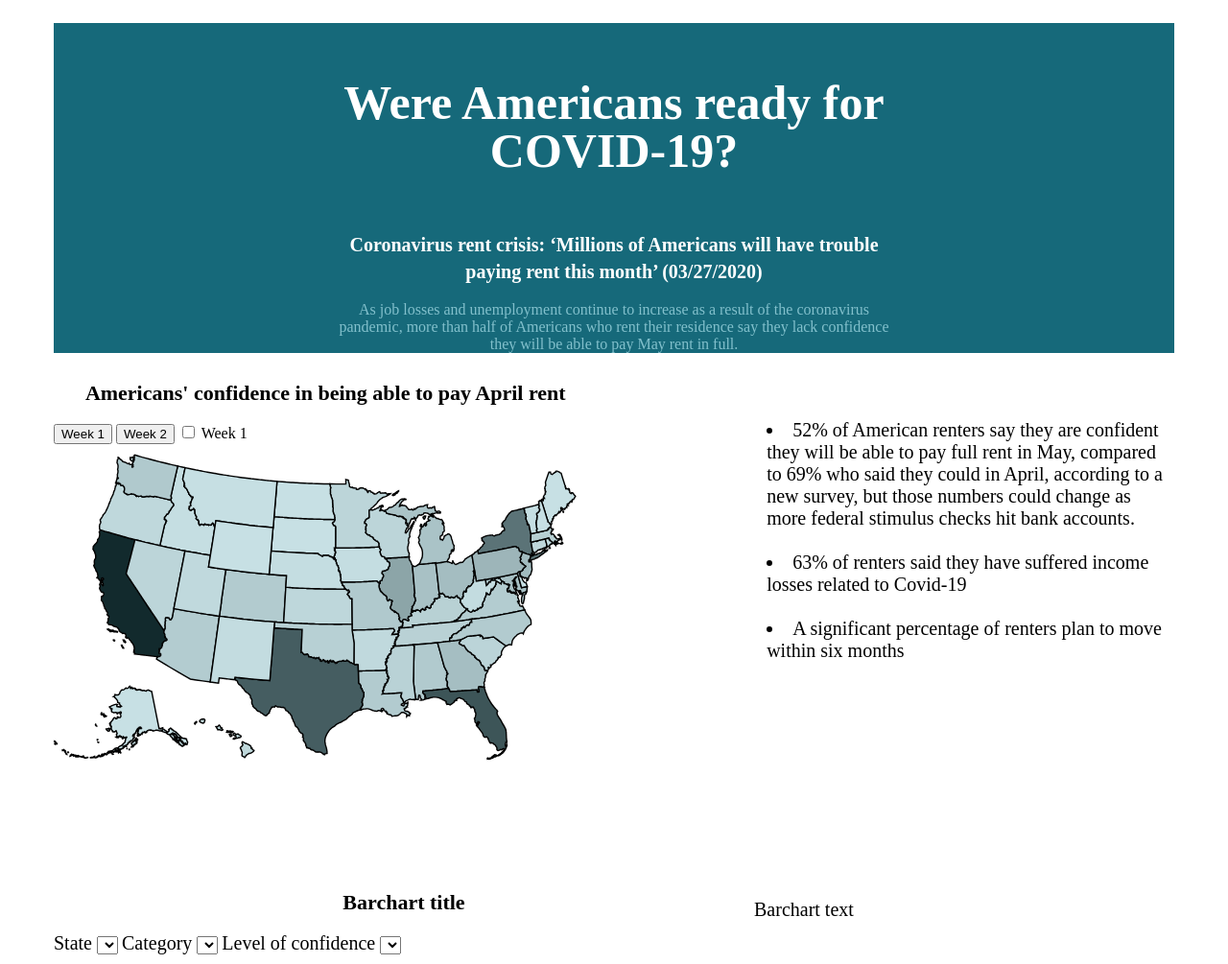
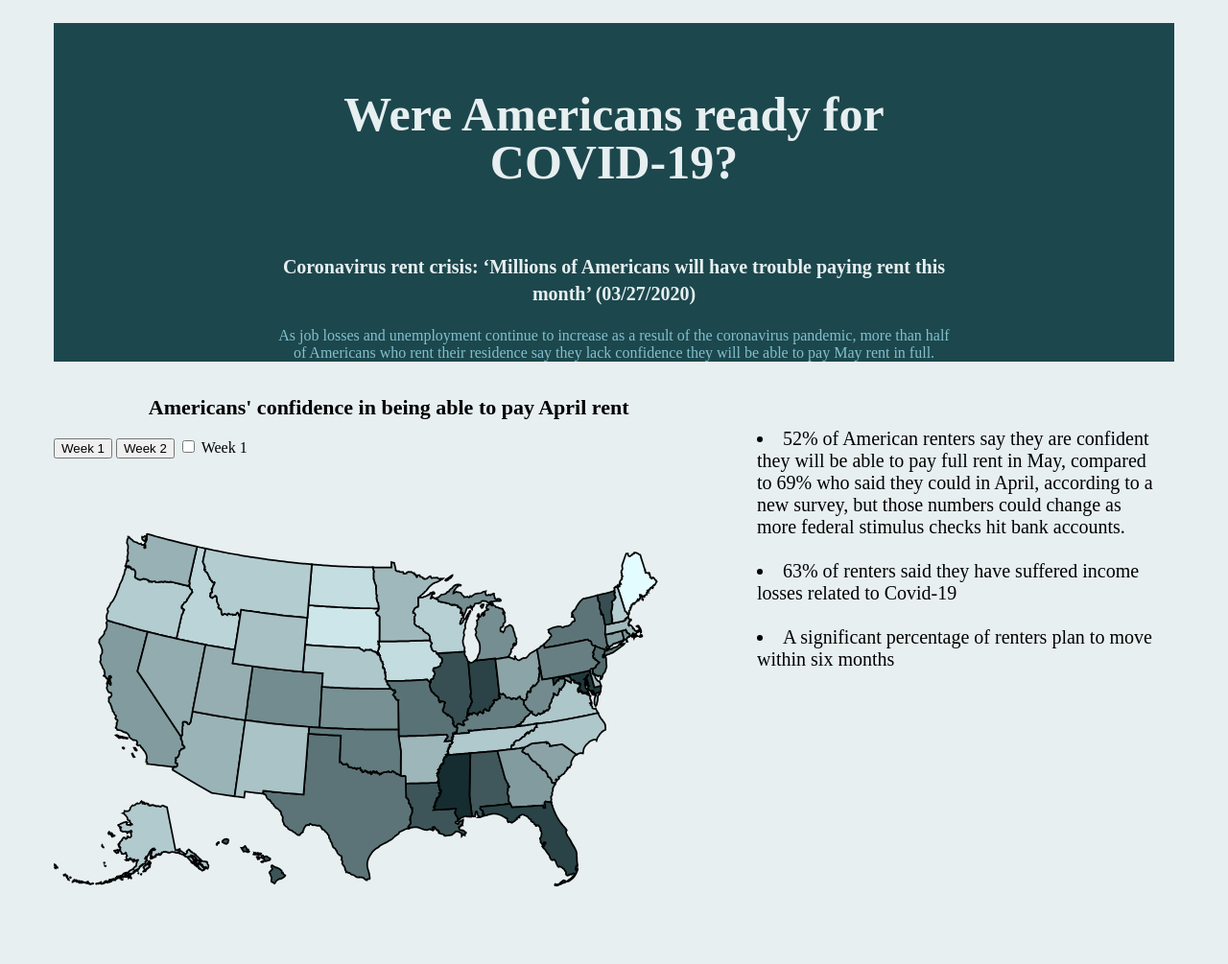
Before and after one commit to nchikurova/studio-project, a plain HTML site: page project/index.html in a window 1280 px wide. Shown: the top 1005 px of the page at 96% size. Drawn offline with Linux system fonts and the light colour scheme.

Commit message:
new changes

```diff
--- a/project/index.html
+++ b/project/index.html
@@ -13,8 +13,8 @@
 </head>
 
 <body>
-    <div id="tooltip-contaner"></div>
-    <section id="intro-block">
+
+    <section id="intro-content">
         <div id="intro-text">
             <div></div>
             <div>
@@ -37,7 +37,9 @@
     </section>
 
     <section id="map-content">
+
         <div id="map-container">
+            <div id="tooltip-container"></div>
             <div id="map-title">
                 Americans' confidence in being able to pay April rent
             </div>
@@ -68,10 +70,13 @@
         <div id="barchart-container">
             <div id="barchart-title">Barchart title</div>
             <br>
-            <label for="dropdown" style="font-size: 20px; align-self: center;"> State </label>
+            &nbsp;&nbsp;&nbsp;&nbsp;&nbsp;&nbsp;
+            <label for="dropdown" style="font-size: 20px; "> State </label>
             <select id="dropdown" name="dropdown"></select>
+            &nbsp;&nbsp;&nbsp;
             <label for="dropdown" style="font-size: 20px;">Category </label>
             <select id="dropdown" name="dropdown"></select>
+            &nbsp;&nbsp;&nbsp;
             <label for="dropdown" style="font-size: 20px;">Level of confidence </label>
             <select id="dropdown" name="dropdown"></select>
         </div>
--- a/project/map.js
+++ b/project/map.js
@@ -1,7 +1,6 @@
-width = innerWidth * 0.3,
-    height = innerHeight * 0.3,
-    margin = { top: 60, bottom: 50, left: 20, right: 40 };
-
+let width = 360;
+let height = 300;
+let margin = { top: 60, bottom: 50, left: 20, right: 40 };
 
 let svg;
 let projection;
@@ -77,27 +76,20 @@ function init() {
     noconfByState = new Map(
         cleanData.map(d => {
             const totalObject = d[1].find(r => r.category === 'Total');
-            return [d[0], totalObject.noconf];
+            return [d[0], totalObject.noconf / totalObject.total];
         })
     )
     console.log("noconfByState", noconfByState)
 
     colorScale = d3.scaleLinear()
         //.range(["#e7eff0", "#C8E1E5", "#B7D0D0", "#82C0CC", "#458A93", "#16697A", "#1C474D", "#0e2629"])//"#1C474D"])
-        //BLUE
-        // .range(["#A9D6E5"
-        //     , "#89C2D9"
-        //     , "#61A5C2"
-        //     , "#2C7DA0"
-        //     , "#2A6F97"
-        //     , "#23679A", "#013A63"])
-        .domain([d3.min(state.week_1, d => d.noconf), 1300000])
+        .domain([0.05, 0.2]) //d3.min(state.week_1, d => [d.noconf / d.total]))
         .range(["#C8E1E5", "#0e2629"])
 
-    //console.log("color", colorScale.domain())
+    console.log("colorDomain", colorScale.domain())
 
     formatTime = d3.format(",")
-
+    formatPercentage = d3.format(".0%")
     svg
         .selectAll(".state")
         // all of the features of the geojson, meaning all the states as individuals
@@ -107,34 +99,37 @@ function init() {
         .attr("class", "state")
         .style("stroke", "black")
         .attr("fill", d => {
-            //console.log("d", d)
+            console.log("d", d)
             let value = noconfByState.get(d.properties.STUSPS);
             return (value != 0 ? colorScale(value) : "grey")
-            // console.log("value", value)
+            //console.log("value", value)
         })
-    // .on('mouseover', d => {
-    //     div
-    //         .transition()
-    //         .duration(50)
-    //         .style('opacity', 0.9);
-    //     div
-    //         .html("<h2><strong>Week 1</strong></h2>" +
-    //             "<p style ='font-size:16px;' ><strong> In "
-    //             + d.properties.NAME
-    //             + "</strong></p>" + "<b>"
-    //             + "<p style='color: #e7eff0; font-size: 20 px;'><strong> "
-    //             + formatTime(noconfByState.get(d.properties.STUSPS))
-    //             + '</strong>' + " people had no confidence in paying rent next month" + '</p>'
-    //         )
-    //         .style("left", (d3.event.pageX) + "px")
-    //         .style("top", (d3.event.pageY - 28) + "px");
-    // })
-    // .on('mouseout', () => {
-    //     div
-    //         .transition()//
-    //         .duration(100)
-    //         .style('opacity', 0);
-    // })
+        .on('mouseover', d => {
+            console.log("d for tooltips", d)
+            div
+                .transition()
+                .duration(50)
+                .style('opacity', 0.9);
+            div
+                .html("<h2><strong>Week 1</strong></h2>" +
+                    "<p style ='font-size:16px;' ><strong> In "
+                    + d.properties.NAME
+                    + "</strong></p>" + "<b>"
+                    + "<p style='color: #e7eff0; font-size: 20 px;'><strong> "
+                    + formatPercentage(noconfByState.get(d.properties.STUSPS))
+                    + '</strong>' + " people had no confidence in paying rent next month" + '</p>'
+                )
+                .style("left", (d3.event.pageX) + "px")
+                .style("top", (d3.event.pageY - 28) + "px");
+        })
+        .on('mouseout', () => {
+            div
+                .transition()//
+                .duration(100)
+                .style('opacity', 0);
+        })
+
+
     div = d3.select("body").append("div")
         .attr("class", "tooltip")
         .style("opacity", 0);
@@ -143,6 +138,51 @@ function init() {
 }
 
 function draw() {
+    // svg
+    //     .selectAll(".state")
+    //     // // all of the features of the geojson, meaning all the states as individuals
+    //     .data(state.geojson.features, console.log("datadata", state.geojson.features))
+    //     .join(
+    //         enter =>
+    //             enter.append("path")
+    //                 .attr("d", path)
+    //                 .attr("class", "state")
+    //                 .style("stroke", "black")
+    //                 .attr("fill", d => {
+    //                     //console.log("d", d)
+    //                     let value = noconfByState.get(d.properties.STUSPS);
+    //                     return (value != 0 ? colorScale(value) : "grey")
+    //                     // console.log("value", value)
+    //                 })
+    //                 .on('mouseover', d => {
+    //                     console.log("d", d)
+    //                     div
+    //                         .transition()
+    //                         .duration(50)
+    //                         .style('opacity', 0.9);
+    //                     div
+    //                         .html("<h2><strong>Week 1</strong></h2>" +
+    //                             "<p style ='font-size:16px;' ><strong> In "
+    //                             + d.properties.NAME
+    //                             + "</strong></p>" + "<b>"
+    //                             + "<p style='color: #e7eff0; font-size: 20 px;'><strong> "
+    //                             + formatPercentage(noconfByState.get(d.properties.STUSPS))
+    //                             + '</strong>' + " people had no confidence in paying rent next month" + '</p>'
+    //                         )
+    //                         .style("left", (d3.event.pageX) + "px")
+    //                         .style("top", (d3.event.pageY - 28) + "px");
+    //                 }),
+    //         update => update, // pass through the update selection
+    //         exit => exit
+    //             .call(exit => exit.transition()
+    //                 .remove())
+    //     )
+    //     .on('mouseout', () => {
+    //         div
+    //             .transition()//
+    //             .duration(100)
+    //             .style('opacity', 0);
+    //     })
 
     //return an array of [key, value] pairs
     // hoverData = Object.entries(state.hover);
--- a/project/style.css
+++ b/project/style.css
@@ -31,11 +31,14 @@ body.colors  {
 body {
   font-family: 'Inria Serif', serif;
   padding: 1em 3em;
+  background-color: #e7eff0;
+
 }
 /* INTRO CONTAINER */
 
-#intro-block {
-    background-color: #16697A;
+#intro-content {
+    /* background-color: #16697A; */
+    background-color: #1C474D;
     padding: 0;
     margin: 0;
     color: white;
@@ -43,15 +46,17 @@ body {
 }
 #intro-text {
     font-family: 'IBM Plex Sans';
-    background-color:#16697A;
+    /* background-color:#16697A; */
+    background-color: #1C474D;
     display: grid;
-    grid-template-columns: 1fr 2fr 1fr;
+    grid-template-columns: 1fr 3fr 1fr;
 }
 #intro-title {
     font-size: 50px;
     font-weight: 700;
     line-height: 50px;
-    color: white;
+    /* color: white; */
+    color: #e7eff0;
     padding: 10% 0% 5% 0%;
 }
 
@@ -60,7 +65,7 @@ body {
     font-size: 20px;
     font-weight: 700;
     line-height: 28px;
-    color: white;
+    color: #e7eff0;
     padding: 5% 0% 0% 0%;
 }
 
@@ -95,9 +100,12 @@ h1 {
     display: grid;
     grid-template-columns: 5fr 3fr;
     column-gap: 3%;
+
+    width: 90vw;
+    height: 100vh;
 }
 #map-container{
-   width: 80%;
+   /* width: 80%; */
     /* position: float; */
     /* display: grid; */
     /* grid-template-columns: 2fr 4fr 4fr; */
```
